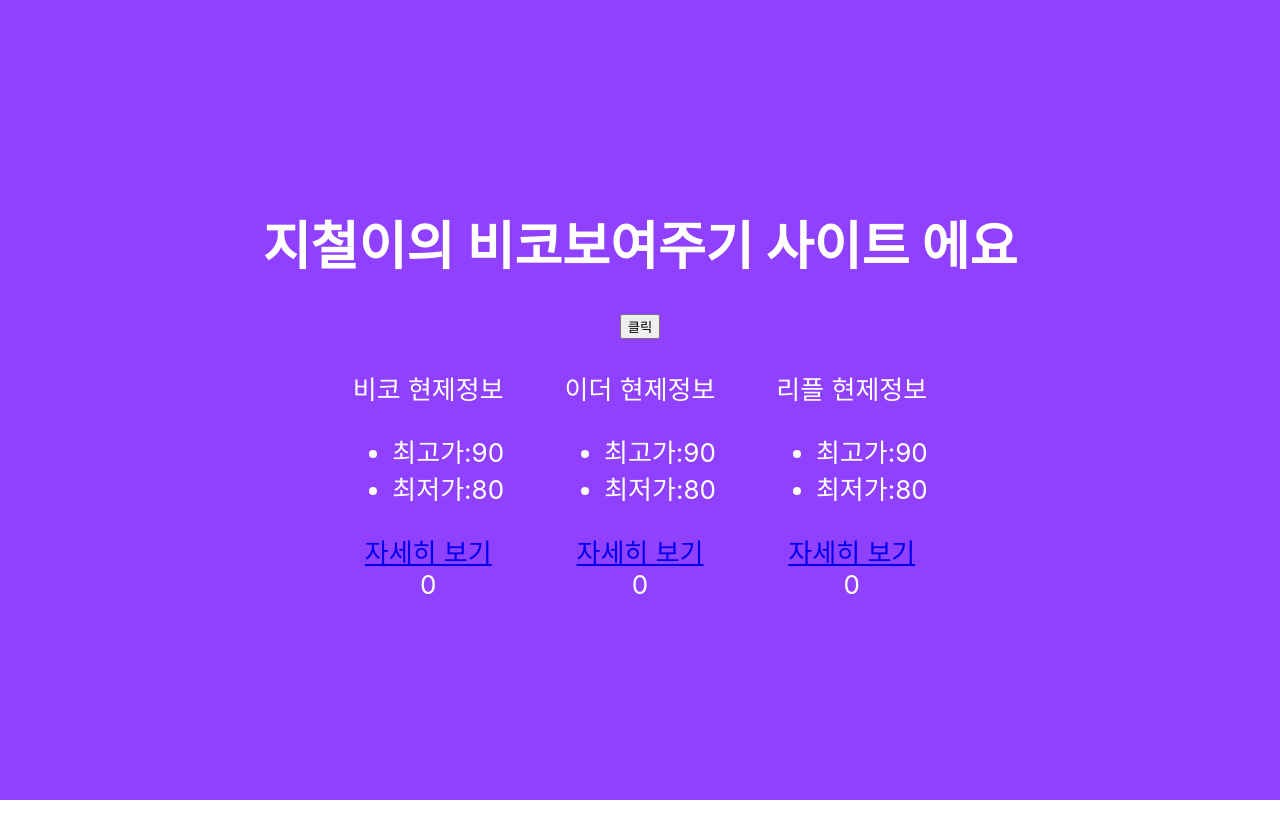
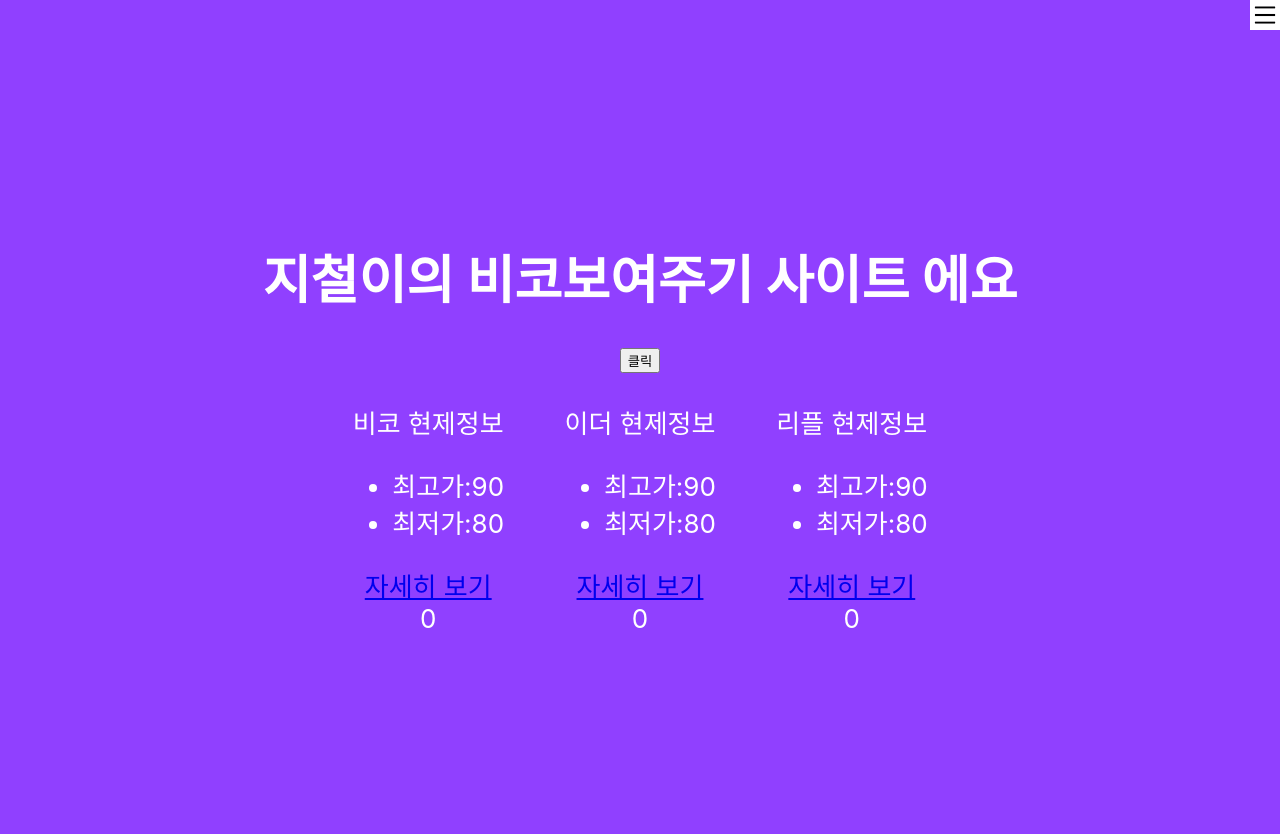
Before and after one commit to ojc1234/bitcoinalarm, a React (Create React App) app: page / in a window 1280 px wide. Before the commit the page ends 800 px from the top, so only its background shows below. Built offline with nearby package versions, Linux system fonts and the light colour scheme.

Commit message:
색깔리스트 flex만듬

```diff
--- a/src/App.css
+++ b/src/App.css
@@ -1,7 +1,18 @@
 .App {
-  text-align: center;
+  /* text-align: center; */
+  display: flex;
+  flex-direction: column;
+  background-color: #9040FF;
+
 }
-
+.App-nav
+{
+  text-align: left;
+  justify-content: left;
+  align-items: flex-end;
+  display: flex;
+  flex-direction: column;
+}
 .App-logo {
   height: 40vmin;
   pointer-events: none;
@@ -22,6 +33,7 @@
   justify-content: center;
   font-size: calc(10px + 2vmin);
   color: white;
+  text-align: center;
 }
 
 .App-link {
@@ -58,3 +70,14 @@ body,html
   padding: 0;
   margin: 0;
 }
+.ListColor
+{
+  display: inline;
+  top :0px;
+  left: 0px;
+  position: absolute;
+  margin: 0px;
+  padding: 0px;
+  height: 30px;
+  width: auto;
+}
--- a/src/App.js
+++ b/src/App.js
@@ -1,12 +1,12 @@
 import logo from "./logo.svg";
 import "./App.css";
 import React, { Component, useEffect } from "react";
-import Bitcoindetail from "./component/bitcoindetail/bitcoindetail";
 import Sitename from "./component/sitename/sitename";
 import { useState } from "react";
 import axios from "axios";
 import AjaxButton from "./component/ajax_botton/button"
 import ListColor from "./component/color_changings/color_changings"
+import Bitcoindetail from "./component/bitcoindetail/bitcoindetail";
 //state["BTC"]["closing_price"]
 function App() {
   const [state, stateSet] = useState({ price: 0 });
@@ -16,10 +16,10 @@ function App() {
   console.log(state);
   return (
     <div className="App">
+      <div className="App-nav"><ListColor className="ListColor"/></div>
       <header className="App-header" style={{backgroundColor:backgroundColor.color}}>
         <Sitename className="App-name" />
         <AjaxButton stateSet = {stateSet}/>
-        {/* <ListColor /> */}
         <div className="bitcoin_detail_list">
           <Bitcoindetail coinname="비코" price={state["price"]} symbol="BTC" />
           <Bitcoindetail coinname="이더" price={state["price"]} symbol="ETH" />
--- a/src/component/color_changings/color_changings.js
+++ b/src/component/color_changings/color_changings.js
@@ -4,7 +4,7 @@ export default function colorChaing(props)
 {
     return(
         <div className="colorChangings">
-            <img src={listImg} height='12px'>
+            <img src={listImg} height='30px'>
             </img>
         </div>
     )
```
